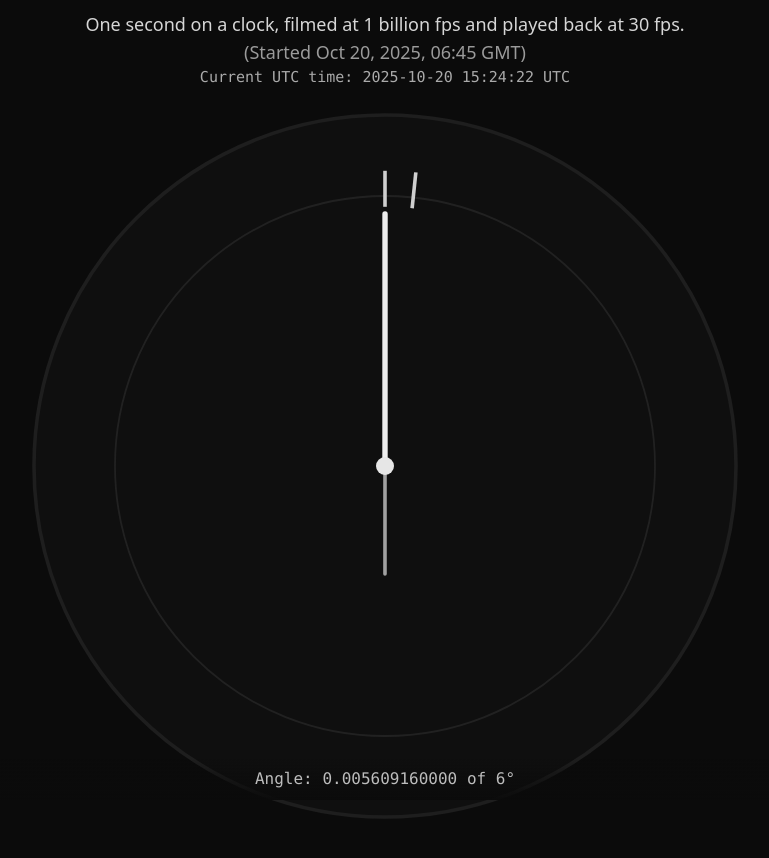
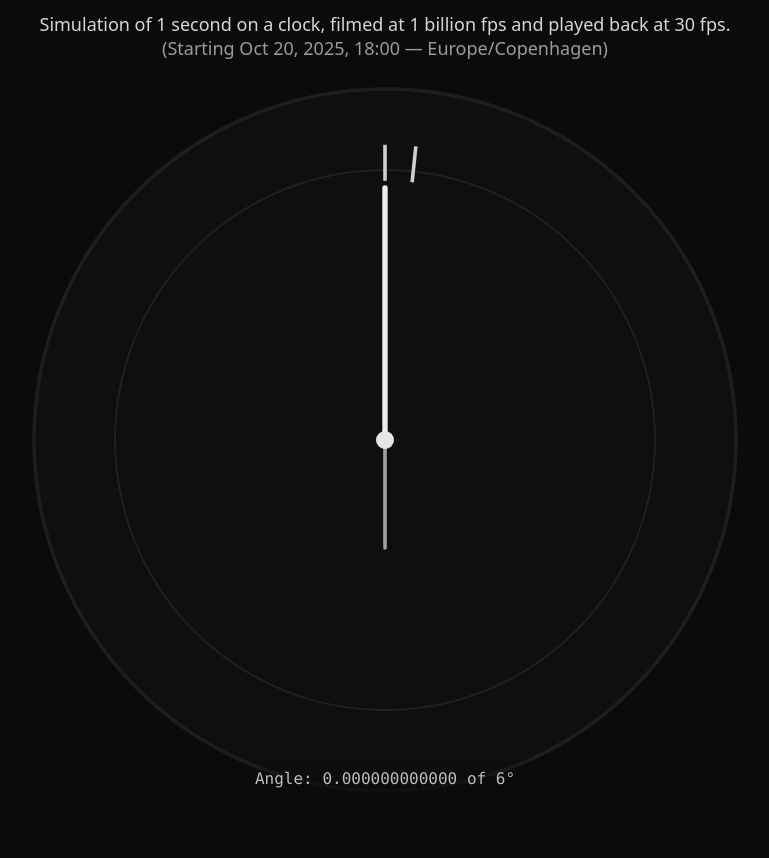
Before and after one commit to thhedk/clock, a plain HTML site: page index.html in a window 1280 px wide. Shown: the whole page, without its empty margins (255-1024 px from the left). Drawn offline with Linux system fonts and the light colour scheme.

Commit message:
Update index.html

```diff
--- a/index.html
+++ b/index.html
@@ -3,30 +3,42 @@
 <head>
   <meta charset="utf-8" />
   <meta name="viewport" content="width=device-width, initial-scale=1, viewport-fit=cover" />
-  <title>Clock Test — GMT 06:45 start with UTC clock</title>
+  <title>Clock Simulation — Local start 18:00</title>
   <style>
     html, body { height: 100%; }
     body { margin: 0; background: #0b0b0b; color: #e6e6e6; font-family: ui-sans-serif, system-ui, -apple-system, Segoe UI, Roboto, Arial; }
+
     header { padding: 12px 16px; text-align: center; color: #d6d6d6; font-size: clamp(14px, 2.5vw, 18px); }
-    .sub { color:#9b9b9b; margin-top:4px; }
-    .utc { color:#aaa; font-family:ui-monospace,SFMono-Regular,Menlo,Consolas,monospace; font-size: clamp(12px, 2.3vw, 15px); margin-top:4px; }
-    main { position: relative; min-height: calc(100dvh - 120px); display: grid; place-items: center; overflow: hidden; padding: 8px 8px 72px; }
+
+    main { position: relative; min-height: calc(100dvh - 96px); display: grid; place-items: center; overflow: hidden; padding: 8px 8px 72px; }
+
     .clock { width: min(90vmin, 1200px); height: min(90vmin, 1200px); display: block; }
-    footer { position: fixed; left: 0; right: 0; bottom: 0; padding: calc(10px + env(safe-area-inset-bottom)) 16px 12px 16px; text-align: center; color: #bdbdbd; font-family: ui-monospace, SFMono-Regular, Menlo, Consolas, monospace; font-size: clamp(12px, 2.3vw, 16px); white-space: pre-line; background: linear-gradient(to top, rgba(11,11,11,0.95), rgba(11,11,11,0.0)); z-index: 10; }
+
+    footer {
+      position: fixed; left: 0; right: 0; bottom: 0;
+      padding: calc(10px + env(safe-area-inset-bottom)) 16px 12px 16px;
+      text-align: center; color: #bdbdbd;
+      font-family: ui-monospace, SFMono-Regular, Menlo, Consolas, monospace;
+      font-size: clamp(12px, 2.3vw, 16px);
+      white-space: pre-line;
+      background: linear-gradient(to top, rgba(11,11,11,0.95), rgba(11,11,11,0));
+      z-index: 10;
+    }
+
     .finished { color: #8fe88f; font-size: clamp(12px, 2.2vw, 16px); margin-top: 8px; text-align: center; }
   </style>
 </head>
 <body>
   <header>
-    One second on a clock, filmed at 1 billion fps and played back at 30 fps.
-    <div id="hdrText" class="sub">(Starting Oct 20, 2025, 06:45 GMT)</div>
-    <div id="utcTime" class="utc"></div>
+    Simulation of 1 second on a clock, filmed at 1 billion fps and played back at 30 fps.
+    <br><span id="hdrText" style="color:#9b9b9b">(Starting Oct 20, 2025, 18:00 — Europe/Copenhagen)</span>
   </header>
 
   <main>
-    <svg class="clock" viewBox="0 0 400 400" preserveAspectRatio="xMidYMid meet">
+    <svg class="clock" viewBox="0 0 400 400" preserveAspectRatio="xMidYMid meet" aria-label="clock">
       <circle cx="200" cy="200" r="195" fill="#0f0f0f" stroke="#1e1e1e" stroke-width="2"/>
       <circle cx="200" cy="200" r="150" fill="none" stroke="#2a2a2a" stroke-width="1" opacity="0.7"/>
+      <!-- Only 0° and 6° tick marks -->
       <g stroke="#cfcfcf">
         <line x1="200" y1="36" x2="200" y2="56" stroke-width="2"/>
         <g transform="rotate(6,200,200)"><line x1="200" y1="36" x2="200" y2="56" stroke-width="2"/></g>
@@ -44,46 +56,44 @@
   <footer id="deg">Angle: 0.000000000000 of 6°</footer>
 
   <script>
-    const FPS_RECORD = 1_000_000_000;
+    // Constants
+    const FPS_RECORD   = 1_000_000_000;
     const FPS_PLAYBACK = 30;
     const REAL_SECONDS = 1;
-    const DURATION = REAL_SECONDS * (FPS_RECORD / FPS_PLAYBACK) * 1000;
+    const DURATION = REAL_SECONDS * (FPS_RECORD / FPS_PLAYBACK) * 1000; // ≈33,333,333,333 ms (~385.8 days)
 
-    // Start Oct 20, 2025 06:45 GMT
-    const START = Date.UTC(2025, 9, 20, 6, 45, 0, 0);
-    const END = START + DURATION;
+    // Local start: Oct 20, 2025 18:00 (Europe/Copenhagen)
+    // JS Date(year, monthIndex, day, hour, minute, second, ms) uses local time.
+    const START = new Date(2025, 9, 20, 18, 0, 0, 0).getTime(); // monthIndex 9 = October
+    const END   = START + DURATION;
 
-    const hand = document.getElementById('hand');
+    const hand  = document.getElementById('hand');
     const degEl = document.getElementById('deg');
     const finEl = document.getElementById('finished');
     const hdrEl = document.getElementById('hdrText');
-    const utcEl = document.getElementById('utcTime');
-
-    function formatUTC(d) {
-      return d.toISOString().replace('T', ' ').substring(0, 19) + ' UTC';
-    }
 
     function frame() {
       const now = Date.now();
-      const nowUTC = new Date(now);
-      utcEl.textContent = 'Current UTC time: ' + formatUTC(nowUTC);
 
+      // Header text: Starting → Started (then stays)
       hdrEl.textContent = (now < START)
-        ? '(Starting Oct 20, 2025, 06:45 GMT)'
-        : '(Started Oct 20, 2025, 06:45 GMT)';
+        ? '(Starting Oct 20, 2025, 18:00 — Europe/Copenhagen)'
+        : '(Started Oct 20, 2025, 18:00 — Europe/Copenhagen)';
 
+      // Progress and angle
       const progress = (now < START) ? 0 : (now > END) ? 1 : (now - START) / DURATION;
       const angle = 6 * progress;
 
       hand.setAttribute('transform', `rotate(${angle},200,200)`);
       degEl.textContent = `Angle: ${angle.toFixed(12)} of 6°`;
 
+      // Finish message
       if (now >= END) {
         finEl.textContent =
           'Finished! Duration 277,777 hours = 386 days.\n' +
           'If I published the video on Blu-ray, it would be 121 TB —\n' +
           'that’s 2,420 Blu-ray discs, taking up about 34 meters on the old movie shelf.';
-        return;
+        return; // stop updating
       }
       requestAnimationFrame(frame);
     }
```
